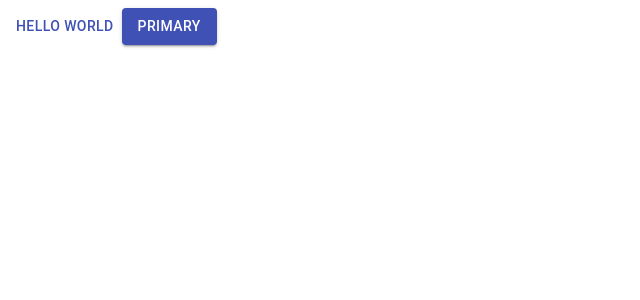
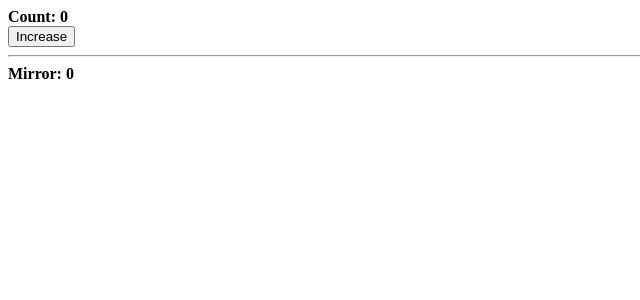
Before and after one commit to fabriciodorneles/materialUI-training, a React (Create React App) app: page / in a window 1280 px wide. Shown: the top 300 px of the page, without its empty margins (0-640 px from the left). Built offline with nearby package versions, Linux system fonts and the light colour scheme.

Commit message:
estudo context basico

```diff
--- a/src/App.js
+++ b/src/App.js
@@ -1,12 +1,37 @@
+// ASSIM SERIA SE FOSSE PASSADO POR PROPS
+// import React, {useState} from 'react';
+// import Counter from './components/Counter';
+// import Mirror from './components/Mirror';
+
+// function App() {
+//   const [count, setCount] = useState(0);
+
+//   return (
+//   <div>
+//     <Counter count={count} setCount={setCount}/>
+//     <hr/>
+//     <Mirror count={count}/>
+//   </div>
+//     );
+// }
+// export default App;
+
 import React from 'react';
-import { Button } from '@material-ui/core';
+import Counter from './components/Counter';
+import Mirror from './components/Mirror';
+import CountProvider from './context/Count';
 
 function App() {
+
   return (
-    <>
-    <Button color="primary">Hello World</Button>
-    <Button variant="contained" color="primary"> Primary </Button>
-    </>)
+  <div>
+    <CountProvider>
+      <Counter/>
+      <hr/>
+      <Mirror/>
+    </CountProvider>
+  </div>
+    );
 }
 
 export default App;
--- /dev/null
+++ b/src/components/Counter/index.js
@@ -0,0 +1,42 @@
+// ASSIM SERIA SE FOSSE PASSADO POR PROPS
+// import React, { useState } from 'react';
+
+// function Counter({count, setCount}) {
+
+//     return (
+//         <div>
+//             <span>
+//                 <b>Count: </b>
+//                 {count}
+//             </span>
+
+//             <br/>
+
+//             <button onClick={()=> setCount(count+1)}>Increase</button>
+//         </div>
+//     );
+// }
+
+// export default Counter;
+
+import React from 'react';
+import { useCount } from '../../context/Count';
+
+
+
+function Counter() {
+    const { count , setCount } = useCount();
+    return (
+        <div>
+            <span>
+                <b>Count:  {count}</b>
+            </span>
+
+            <br/>
+
+            <button onClick={()=> setCount(count+1)}>Increase</button>
+        </div>
+    );
+}
+
+export default Counter;
--- /dev/null
+++ b/src/components/Mirror/index.js
@@ -0,0 +1,32 @@
+// ASSIM SERIA SE FOSSE PASSADO POR PROPS
+// import React from 'react';
+
+// function Mirror({count}) {
+//     return (
+//         <div>
+//             <span>
+//                 <b>Mirror: </b>
+//                 {count}
+//             </span>
+
+//         </div>
+//     );
+// }
+// export default Mirror;
+
+import React from 'react';
+import { useCount } from '../../context/Count';
+
+function Mirror() {
+    const { count } = useCount();
+
+    return (
+        <div>
+            <span>
+                <b>Mirror: {count}</b>
+            </span>
+
+        </div>
+    );
+}
+export default Mirror;
--- /dev/null
+++ b/src/context/Count.js
@@ -0,0 +1,23 @@
+import React, {createContext, useState, useContext} from 'react';
+
+export const CountContext = createContext();
+
+export default function CountProvider({children}) {
+   const [count, setCount] = useState(0);
+
+    return (
+        <CountContext.Provider value ={{
+            count,
+            setCount
+        }}>
+            {children}
+        </CountContext.Provider>
+    );
+}
+
+export function useCount() {
+    const context = useContext(CountContext);
+    if( !context ) throw new Error("useCount must be used within a CountProvider");
+    const {count, setCount} = context;
+    return {count, setCount};
+}
```
